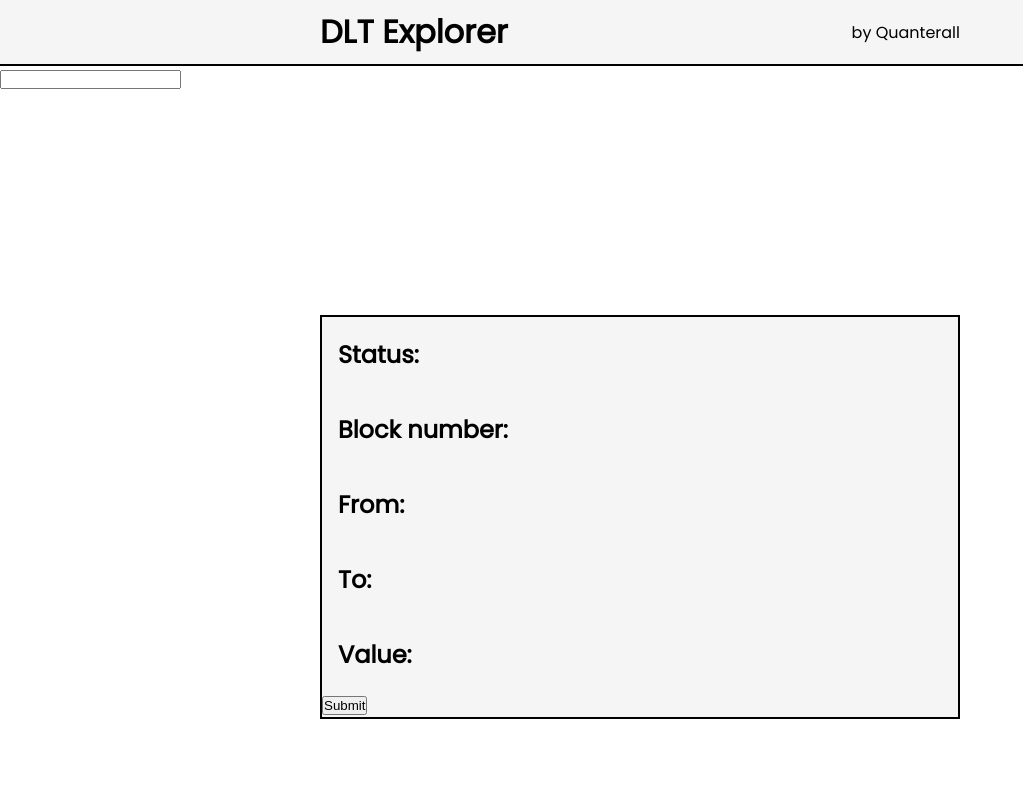
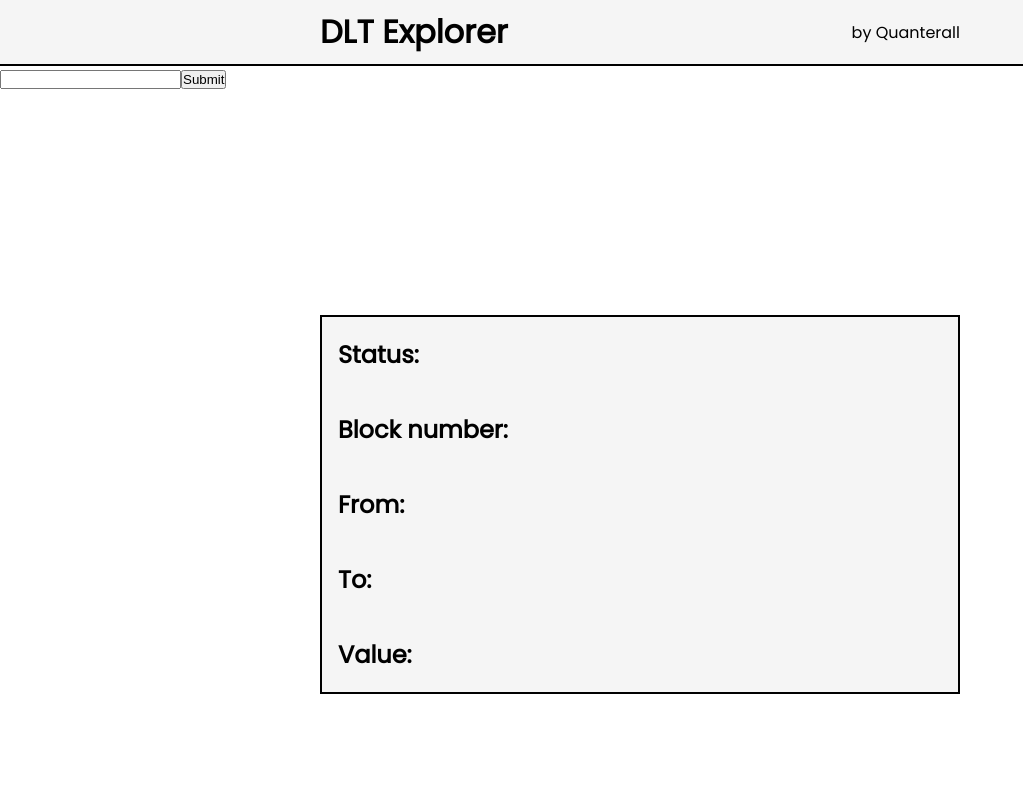
Before and after one commit to st1pr0/DLT-Explorer, a Vue app: page / in a window 1280 px wide. Shown: the top 800 px of the page, without its empty margins (0-1023 px from the left). Built offline with nearby package versions, Linux system fonts and the light colour scheme.

Commit message:
fixed submit button

```diff
--- a/src/components/TheTransaction.vue
+++ b/src/components/TheTransaction.vue
@@ -70,6 +70,9 @@ export default {
 <form  @submit.prevent="getTransactionInfo($event)">
       <div>
           <input  type="text" id="transactionHash" v-model= "transactionHash" >
+            <button type="submit" >
+          Submit
+        </button>
         </div>
     <div class="container">
         <h2>Status: <span class="status">{{status}}</span></h2>
@@ -77,9 +80,6 @@ export default {
         <h2>From: <a href="#">{{from}}</a></h2>
         <h2>To: <a href="#">{{to}}</a></h2>
         <h2>Value: {{value}}</h2>
-          <button type="submit" >
-          Submit
-        </button>
     </div>
    </form>
 </template>
```
